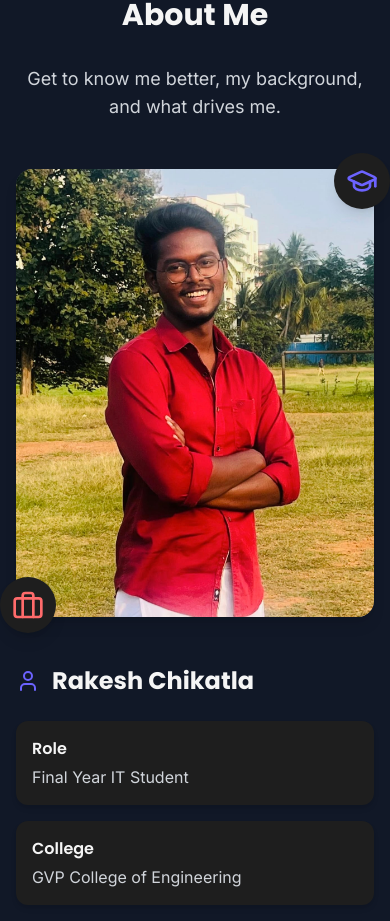
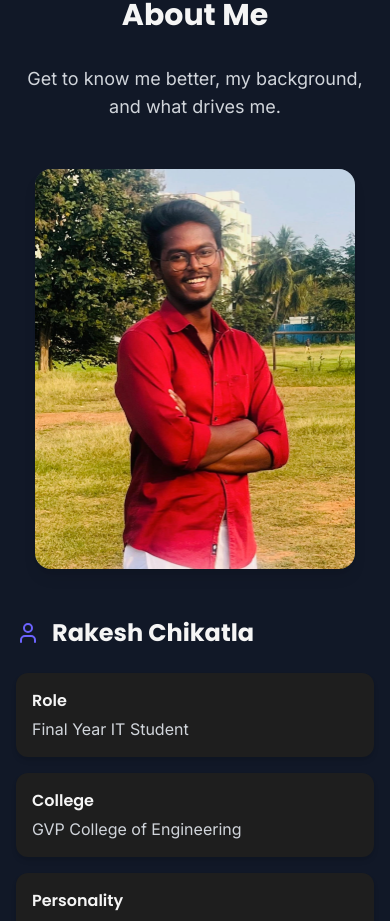
Before and after one commit to Vamsi-Pachipala/My-Portfolio, a React (Vite) app: page / in a window 390 px wide. Shown: the part 991-1912 px from the top of the page. Built offline with nearby package versions, Linux system fonts and the light colour scheme.

Commit message:
Optimized for Mobile Screen

```diff
--- a/src/components/About.tsx
+++ b/src/components/About.tsx
@@ -4,7 +4,7 @@ import { Briefcase, GraduationCap, User, Brain, Linkedin } from 'lucide-react';
 const About = () => {
   return (
     <section id="about" className="py-20 bg-gray-50 dark:bg-gray-900">
-      <div className="section-container">
+      <div className="section-container px-4 sm:px-6">
         <motion.div
           initial={{ opacity: 0, y: 20 }}
           whileInView={{ opacity: 1, y: 0 }}
@@ -26,7 +26,7 @@ const About = () => {
             viewport={{ once: true }}
             className="flex items-center justify-center"
           >
-            <div className="relative w-full max-w-md">
+            <div className="relative w-full max-w-xs sm:max-w-sm md:max-w-md">
               {/* Profile image */}
               <div className="aspect-[4/5] rounded-2xl overflow-hidden shadow-lg bg-gradient-to-br from-gray-200 to-gray-300 dark:from-gray-700 dark:to-gray-800">
                 <img
@@ -36,16 +36,16 @@ const About = () => {
                 />
               </div>
 
-              {/* Decorative elements */}
-              <div className="absolute -bottom-6 -right-6 w-32 h-32 bg-primary/10 rounded-2xl -z-10"></div>
-              <div className="absolute -top-6 -left-6 w-32 h-32 bg-accent/10 rounded-2xl -z-10"></div>
+              {/* Decorative elements (hidden on mobile) */}
+              <div className="absolute -bottom-6 -right-6 w-20 h-20 md:w-32 md:h-32 bg-primary/10 rounded-2xl -z-10 hidden md:block"></div>
+              <div className="absolute -top-6 -left-6 w-20 h-20 md:w-32 md:h-32 bg-accent/10 rounded-2xl -z-10 hidden md:block"></div>
 
-              {/* Floating badges */}
-              <div className="absolute -top-4 -right-4 bg-white dark:bg-dark-card shadow-lg rounded-full p-3">
-                <GraduationCap className="h-8 w-8 text-primary" />
+              {/* Floating badges (hidden on mobile) */}
+              <div className="absolute -top-4 -right-4 bg-white dark:bg-dark-card shadow-lg rounded-full p-2 md:p-3 hidden md:block">
+                <GraduationCap className="h-6 w-6 md:h-8 md:w-8 text-primary" />
               </div>
-              <div className="absolute -bottom-4 -left-4 bg-white dark:bg-dark-card shadow-lg rounded-full p-3">
-                <Briefcase className="h-8 w-8 text-accent" />
+              <div className="absolute -bottom-4 -left-4 bg-white dark:bg-dark-card shadow-lg rounded-full p-2 md:p-3 hidden md:block">
+                <Briefcase className="h-6 w-6 md:h-8 md:w-8 text-accent" />
               </div>
             </div>
           </motion.div>
@@ -102,7 +102,7 @@ const About = () => {
                 href="https://www.linkedin.com/in/rakeshchikatla/"
                 target="_blank"
                 rel="noopener noreferrer"
-                className="btn-primary"
+                className="btn-primary inline-flex items-center"
               >
                 <Linkedin className="mr-2 h-5 w-5" />
                 View My LinkedIn
```
